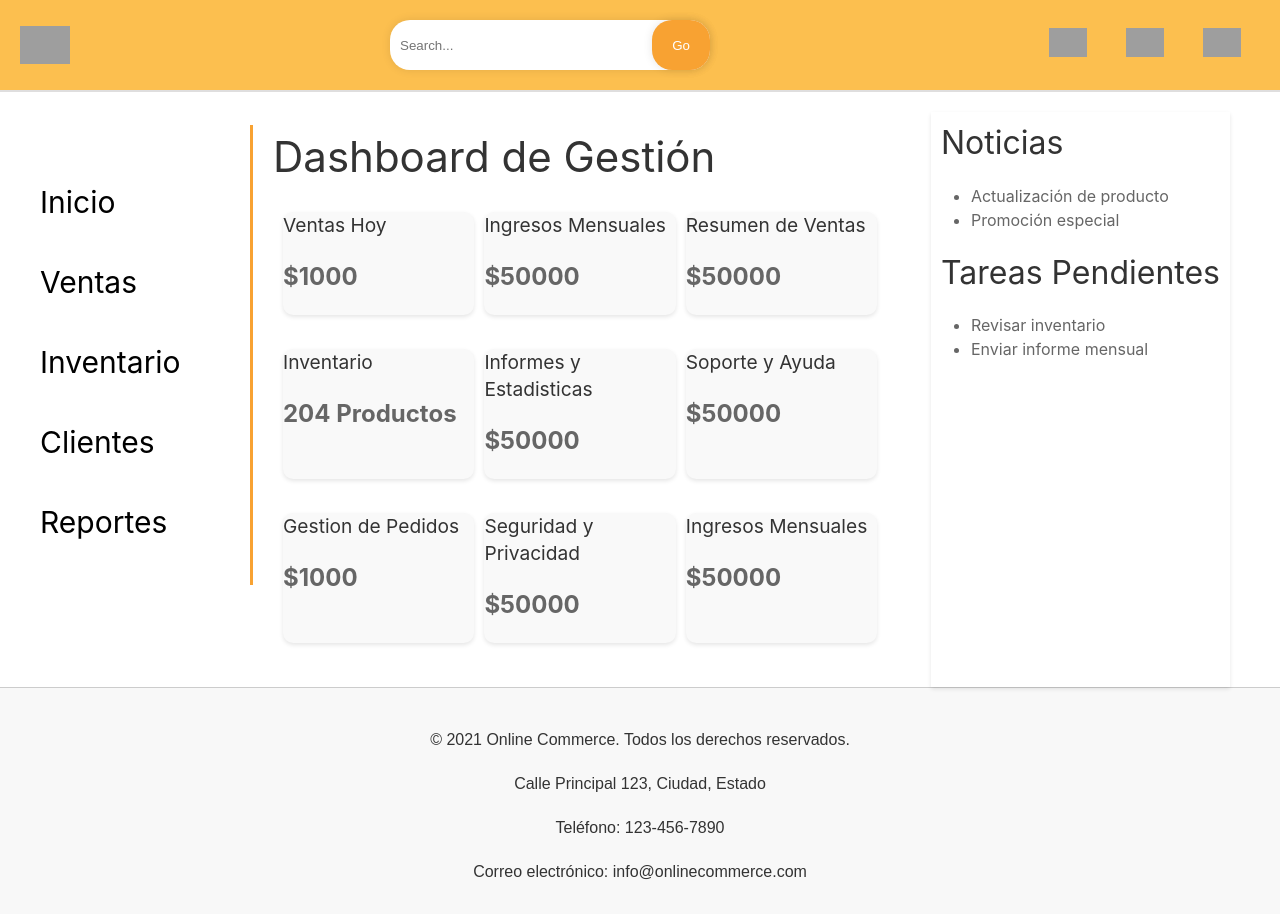
After one commit to SebasR17T/onlinecommerceDJ, a Django app: page /dashboard/ in a window 1280 px wide. The commit adds this page. Run offline with Django 5.2, Linux system fonts and the light colour scheme; parts of the project's set-up code (start-up, migrations or seed data) failed here and were passed over; some libraries are stand-ins or nearby versions; grey boxes are pictures that could not be loaded.

```diff
--- /dev/null
+++ b/project/onlinecommerceApp/static/css/dashboard.css
@@ -0,0 +1,230 @@
+body{
+  background-color: #ffffff;
+
+
+}
+
+
+.navbar {
+    background-color: #fcbf4f;
+    padding: 20px;
+    display: flex;
+    justify-content: space-between;
+    align-items: center;
+    border-bottom: solid 2px #dfdede;
+    margin-bottom: 20px;
+    max-width: 100%;
+  }
+  .search {
+  display: inline-block;
+  position: relative;
+  margin-top: 0px;
+}
+
+.search input[type="text"] {
+  width: 300px;
+  height: 30px;
+  padding: 10px;
+  border: none;
+  border-radius: 20px;
+  box-shadow: 0 0 10px rgba(0, 0, 0, 0.1);
+}
+
+.search button[type="submit"] {
+  background-color: #f8a232;
+  height: 50px;
+  border: none;
+  color: #fff;
+  cursor: pointer;
+  padding: 10px 20px;
+  border-radius: 20px;
+  box-shadow: 0 0 10px rgba(0, 0, 0, 0.1);
+  position: absolute;
+  top: 0;
+  right: 0;
+  transition: .9s ease;
+}
+
+.search button[type="submit"]:hover {
+  transform: scale(1.1);
+  color: rgb(255, 255, 255);
+  background-color: blue;
+}
+
+.button-container {
+  display: flex;
+  background-color:transparent;
+  width: 230px;
+  height: 50px;
+  align-items: center;
+  justify-content: space-around;
+  border-radius: 10px;
+  margin-top: -5px;
+
+}
+
+.button {
+  outline: 0 !important;
+  border: 0 !important;
+  width: 50px;
+  height: 50px;
+  border-radius: 50%;
+  background-color: transparent;
+  display: flex;
+  align-items: center;
+  justify-content: center;
+  color: #000000;
+  transition: all ease-in-out 0.3s;
+  cursor: pointer;
+}
+
+.button:hover {
+  transform: translateY(-3px);
+}
+
+.icon {
+  font-size: 10px;
+}
+
+
+.dashboard {
+    display: flex;
+}
+@media screen and (max-width: 768px) {
+    .dashboard {
+        display: flex;
+        flex-direction: column;
+    }
+}
+
+
+
+.menu {
+    background-color: #ffffff;
+    color: #fff;
+    width: 210px;
+    padding: 20px;
+    height: 99%;
+    margin-top: 13px;
+    border-right: solid 3px #f8a232;
+}
+@media screen and (max-width: 768px) {
+    .menu {
+        width: 100%;
+        margin-left: 150px;
+        border-right: none;
+
+    }
+}
+
+
+
+.menu ul {
+    list-style: none;
+    padding: 0;
+    margin-left: 20px;
+
+}
+
+.menu li {
+    margin-bottom: 10px;
+    margin-top: 35px;
+}
+
+.menu a {
+    text-decoration: none;
+    color: #000000;
+    font-size: 30px;
+}
+
+.content {
+    flex-grow: 1;
+    padding: 20px;
+
+
+}
+
+.header {
+    display: flex;
+    justify-content: space-between;
+    align-items: center;
+    margin-bottom: 0px;
+
+}
+
+
+
+.stats {
+    display: flex;
+    margin-bottom: 24px;
+}
+
+.stat-card {
+    background-color: #f9f9f9;
+    border-radius: 10px;
+    box-shadow: 0 2px 4px rgba(0, 0, 0, 0.1);
+    flex-basis: 30%;
+    margin-left: 10px;
+    margin-top: 10px;
+}
+
+.stat-card h3 {
+    font-size: 1.2em;
+    margin-bottom: 10px;
+}
+
+.stat-card p {
+    font-size: 1.5em;
+    font-weight: bold;
+}
+
+.right-panel{
+    margin-right: 50px;
+    margin-top: 0px;
+    box-shadow: 0 2px 4px rgba(0, 0, 0, 0.1);
+    padding: 10px;
+
+}
+
+
+/* Footer */
+.checkout .footer {
+  display: flex;
+  align-items: center;
+  justify-content: space-between;
+  padding: 10px 10px 10px 20px;
+  background-color: #ECEFF1;
+}
+
+.price {
+  position: relative;
+  font-size: 22px;
+  color: #2B2B2F;
+  font-weight: 900;
+}
+
+
+.page {
+    background-color: #f8f8f8;
+    padding: 20px;
+    text-align: center;
+    font-family: Arial, sans-serif;
+    color: #333;
+    border-top: 1px solid #ccc;
+}
+
+.type {
+    margin-top: 20px;
+}
+
+.text-center {
+    text-align: center;
+    margin-bottom: 10px;
+}
+
+/* Estilos para pantallas más pequeñas (menos de 768px) */
+@media screen and (max-width: 768px) {
+    .page {
+        width: 120%;
+    }
+}
--- /dev/null
+++ b/project/onlinecommerceApp/templates/dashboard.html
@@ -0,0 +1,154 @@
+{% load static %}
+
+<!DOCTYPE html>
+<html lang="en">
+<head>
+    <meta charset="UTF-8">
+    <meta name="viewport" content="width=device-width, initial-scale=1.0">
+    <!-- UIkit CSS -->
+    <link rel="stylesheet" href="https://cdn.jsdelivr.net/npm/uikit@3.16.26/dist/css/uikit.min.css" />
+
+    <!-- UIkit JS -->
+    <script src="https://cdn.jsdelivr.net/npm/uikit@3.16.26/dist/js/uikit.min.js"></script>
+    <script src="https://cdn.jsdelivr.net/npm/uikit@3.16.26/dist/js/uikit-icons.min.js"></script>
+    <link rel="stylesheet" href="{% static 'css/dashboard.css' %}">
+
+    <title>Carrito</title>
+</head>
+
+
+<body>
+
+    <div class="navbar">
+
+            <!--Logo-->
+        <div class="logo"><img src="Imagenes/Logo.png" width="50px" height="40px"></div>
+
+          <!--Barra Busqueda-->
+        <div class="search">
+            <input placeholder="Search..." type="text">
+            <button type="submit">Go</button>
+        </div>
+
+          <!--Botones-->
+        <div class="button-container">
+            <button class="button">
+                <img src="Imagenes/casa (2).png">
+            </button>
+
+            <button class="button">
+                <img src="Imagenes/usuario (1).png">
+            </button>
+
+            <a href="file:///C:/Users/User/Documents/Online-Commerce-Scrum/Carrito2.html">
+            <button class="button">
+                <img src="Imagenes/carrito-de-compras (2).png">
+            </button>
+            </a>
+        </div>
+
+    </div>
+
+
+    <div class="dashboard">
+        <aside class="menu">
+            <ul>
+                <li><a href="#">Inicio</a></li>
+                <li><a href="#">Ventas</a></li>
+                <li><a href="#">Inventario</a></li>
+                <li><a href="#">Clientes</a></li>
+                <li><a href="#">Reportes</a></li>
+            </ul>
+        </aside>
+
+        <main class="content">
+            <header class="header">
+                <h1>Dashboard de Gestión</h1>
+            </header>
+
+            <section class="stats">
+                <div class="stat-card">
+                    <h3>Ventas Hoy</h3>
+                    <p>$1000</p>
+                </div>
+                <div class="stat-card">
+                    <h3>Ingresos Mensuales</h3>
+                    <p>$50000</p>
+                </div>
+                <div class="stat-card">
+                    <h3>Resumen de Ventas</h3>
+                    <p>$50000</p>
+                </div>
+            </section>
+
+            <section class="stats">
+                <div class="stat-card">
+                    <h3>Inventario</h3>
+                    <p>204 Productos</p>
+                </div>
+                <div class="stat-card">
+                    <h3>Informes y Estadisticas</h3>
+                    <p>$50000</p>
+                </div>
+                <div class="stat-card">
+                    <h3>Soporte y Ayuda</h3>
+                    <p>$50000</p>
+                </div>
+            </section>
+
+            <section class="stats">
+                <div class="stat-card">
+                    <h3>Gestion de Pedidos</h3>
+                    <p>$1000</p>
+                </div>
+                <div class="stat-card">
+                    <h3>Seguridad y Privacidad</h3>
+                    <p>$50000</p>
+                </div>
+                <div class="stat-card">
+                    <h3>Ingresos Mensuales</h3>
+                    <p>$50000</p>
+                </div>
+            </section>
+
+
+
+        </main>
+
+        <!-- Nueva fila a la derecha -->
+        <aside class="right-panel">
+            <section class="news">
+                <h2>Noticias</h2>
+                <ul>
+                    <li>Actualización de producto</li>
+                    <li>Promoción especial</li>
+                </ul>
+            </section>
+
+            <section class="tasks">
+                <h2>Tareas Pendientes</h2>
+                <ul>
+                    <li>Revisar inventario</li>
+                    <li>Enviar informe mensual</li>
+                </ul>
+            </section>
+        </aside>
+    </div>
+
+
+
+
+
+    <footer class="page padding trim">
+        <div class="type">
+            <p class="text-center">© 2021 Online Commerce. Todos los derechos reservados.</p>
+            <p class="text-center">Calle Principal 123, Ciudad, Estado</p>
+            <p class="text-center">Teléfono: 123-456-7890</p>
+            <p class="text-center">Correo electrónico: info@onlinecommerce.com</p>
+        </div>
+    </footer>
+
+
+
+</body>
+</html>
--- a/project/onlinecommerceApp/urls.py
+++ b/project/onlinecommerceApp/urls.py
@@ -1,9 +1,10 @@
 from django.urls import path
-from .views import register, login_view
+from .views import register, login_view, DashboardView
 
 urlpatterns = [
     # otras rutas
     path('register/', register, name='register'),
     path('login/', login_view, name='login'),
+    path('dashboard/', DashboardView.as_view(), name='dashboard')
 
 ]
--- a/project/onlinecommerceApp/views.py
+++ b/project/onlinecommerceApp/views.py
@@ -2,7 +2,10 @@ from django.contrib.auth import login
 from django.contrib.auth.models import Group
 from .forms import CrearUsuarioForm
 from .models import Usuario
+from django.views.generic import TemplateView
 
+class DashboardView(TemplateView):
+    template_name = 'dashboard.html'
 def register(request):
 
     if request.method == 'POST': # Verifica si la solicitud es de tipo POST
@@ -20,7 +23,7 @@ def register(request):
                 user.groups.add(group) # Añade el usuario al grupo correspondiente
 
             login(request, user) # Inicia sesión al usuario recién registrado
-            return redirect('home')
+            return redirect('dashboard')
     else:
         form = CrearUsuarioForm()
 
@@ -31,6 +34,7 @@ def register(request):
 from django.shortcuts import render, redirect
 from django.contrib.auth import login as auth_login
 from .forms import LoginForm
+
 
 def login_view(request):
     error_message = None  # Inicializa el mensaje de error como None
@@ -43,7 +47,7 @@ def login_view(request):
                 # Inicia sesión al usuario
                 auth_login(request, user)
                 # Redirige a la página de inicio después del login
-                return redirect('home')
+                return redirect('dashboard')
         # Solo se establece el mensaje de error si el POST es inválido
         error_message = "Nombre de usuario o contraseña incorrectos."
 
--- a/project/project/settings.py
+++ b/project/project/settings.py
@@ -60,6 +60,8 @@ LOGIN_REDIRECT_URL = 'home'
 
 
 AUTH_USER_MODEL = 'onlinecommerceApp.Usuario'
+
+STATIC_URL = '/static/'
 
 
 TEMPLATES = [
```
Also changed, not shown: project/onlinecommerceApp/static/css/base.css (added, +75 -0 lines), project/onlinecommerceApp/templates/base.html (+43 -0 lines), project/onlinecommerceApp/static/img/Logo.png (added), project/onlinecommerceApp/static/img/carrito.png (added), project/onlinecommerceApp/static/img/casa.png (added), project/onlinecommerceApp/static/img/usuario.png (added).
